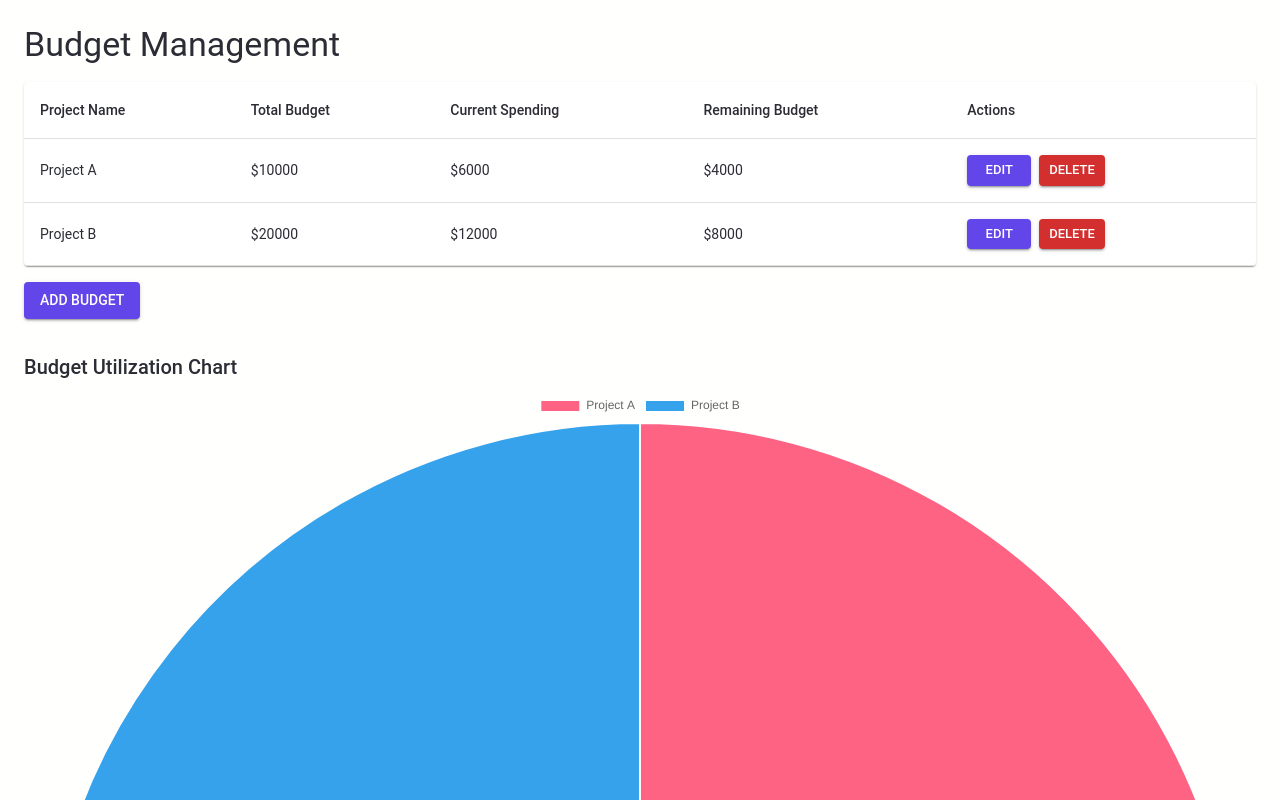
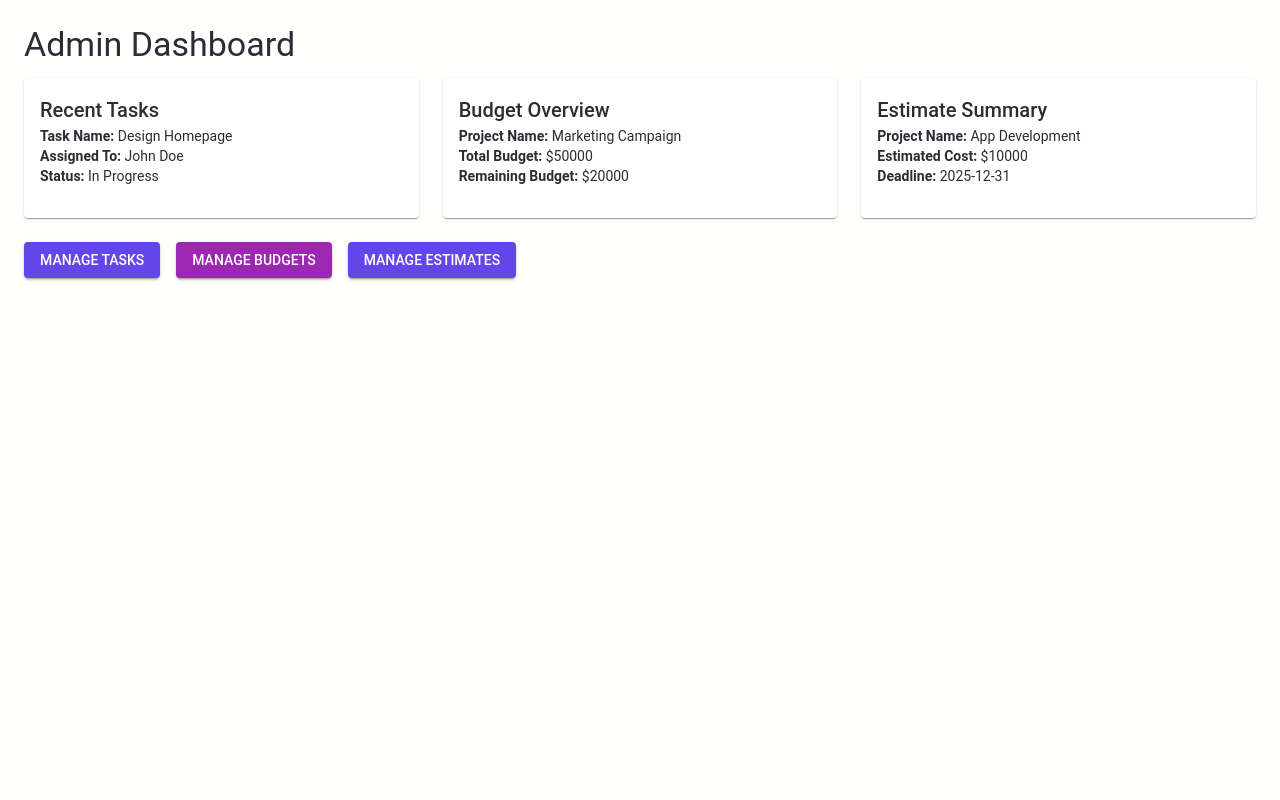
Before and after one commit to abhiram-shaji/flow-companion-frontend, a React (Create React App) app: page /admin/dashboard in a window 1280 px wide. Shown: the top 800 px of the page. Built offline with nearby package versions, Linux system fonts and the light colour scheme.

Commit message:
Update admin dashboard page

```diff
--- a/src/pages/AdminDashboard.tsx
+++ b/src/pages/AdminDashboard.tsx
@@ -1,167 +1,113 @@
 import React from "react";
-import {
-  Box,
-  Typography,
-  Button,
-  Table,
-  TableBody,
-  TableCell,
-  TableContainer,
-  TableHead,
-  TableRow,
-  Paper,
-  Dialog,
-  DialogActions,
-  DialogContent,
-  DialogTitle,
-  TextField,
-} from "@mui/material";
-import { Pie } from "react-chartjs-2";
-import { useManageBudgets } from "../hooks/useManageBudgets";
-import { useChartData } from "../hooks/useChartData";
-import { useBudgetDialog } from "../hooks/useBudgetDialog";
+import { Box, Typography, Card, CardContent, Grid, Button } from "@mui/material";
+import { useAdminDashboardData } from "../hooks/useAdminDashboardData";
+import { useNavigation } from "../hooks/useNavigation";
 
-const AdminBudgetsPage: React.FC = () => {
-  const { budgets, addOrUpdateBudget, deleteBudget } = useManageBudgets();
-  const chartData = useChartData(budgets);
-  const { open, budgetData, setBudgetData, openDialog, closeDialog } =
-    useBudgetDialog();
-
-  const handleSave = () => {
-    addOrUpdateBudget(budgetData);
-    closeDialog();
-  };
+const AdminDashboard: React.FC = () => {
+  const { tasks, budgets, estimates } = useAdminDashboardData();
+  const { navigateTo } = useNavigation();
 
   return (
     <Box sx={{ padding: 3 }}>
       <Typography variant="h4" gutterBottom>
-        Budget Management
+        Admin Dashboard
       </Typography>
+      <Grid container spacing={3}>
+        {/* Recent Tasks Card */}
+        <Grid item xs={12} sm={6} md={4}>
+          <Card>
+            <CardContent>
+              <Typography variant="h6">Recent Tasks</Typography>
+              {tasks.map((task) => (
+                <Box key={task.id} sx={{ marginBottom: 1 }}>
+                  <Typography variant="body2">
+                    <strong>Task Name:</strong> {task.name}
+                  </Typography>
+                  <Typography variant="body2">
+                    <strong>Assigned To:</strong> {task.assignedTo}
+                  </Typography>
+                  <Typography variant="body2">
+                    <strong>Status:</strong> {task.status}
+                  </Typography>
+                </Box>
+              ))}
+            </CardContent>
+          </Card>
+        </Grid>
 
-      {/* Budget Table */}
-      <TableContainer component={Paper} sx={{ marginTop: 2 }}>
-        <Table>
-          <TableHead>
-            <TableRow>
-              <TableCell>Project Name</TableCell>
-              <TableCell>Total Budget</TableCell>
-              <TableCell>Current Spending</TableCell>
-              <TableCell>Remaining Budget</TableCell>
-              <TableCell>Actions</TableCell>
-            </TableRow>
-          </TableHead>
-          <TableBody>
+        {/* Budget Overview Card */}
+        <Grid item xs={12} sm={6} md={4}>
+          <Card>
+            <CardContent>
+              <Typography variant="h6">Budget Overview</Typography>
               {budgets.map((budget) => (
-              <TableRow key={budget.id}>
-                <TableCell>{budget.projectName}</TableCell>
-                <TableCell>${budget.totalBudget}</TableCell>
-                <TableCell>${budget.currentSpending}</TableCell>
-                <TableCell>${budget.remainingBudget}</TableCell>
-                <TableCell>
+                <Box key={budget.id} sx={{ marginBottom: 1 }}>
+                  <Typography variant="body2">
+                    <strong>Project Name:</strong> {budget.projectName}
+                  </Typography>
+                  <Typography variant="body2">
+                    <strong>Total Budget:</strong> ${budget.totalBudget}
+                  </Typography>
+                  <Typography variant="body2">
+                    <strong>Remaining Budget:</strong> ${budget.remainingBudget}
+                  </Typography>
+                </Box>
+              ))}
+            </CardContent>
+          </Card>
+        </Grid>
+
+        {/* Estimate Summary Card */}
+        <Grid item xs={12} sm={6} md={4}>
+          <Card>
+            <CardContent>
+              <Typography variant="h6">Estimate Summary</Typography>
+              {estimates.map((estimate) => (
+                <Box key={estimate.id} sx={{ marginBottom: 1 }}>
+                  <Typography variant="body2">
+                    <strong>Project Name:</strong> {estimate.projectName}
+                  </Typography>
+                  <Typography variant="body2">
+                    <strong>Estimated Cost:</strong> ${estimate.estimatedCost}
+                  </Typography>
+                  <Typography variant="body2">
+                    <strong>Deadline:</strong> {estimate.deadline}
+                  </Typography>
+                </Box>
+              ))}
+            </CardContent>
+          </Card>
+        </Grid>
+      </Grid>
+
+      {/* Navigation Links */}
+      <Box sx={{ marginTop: 3 }}>
         <Button
-                    onClick={() =>
-                      openDialog({
-                        ...budget,
-                        totalBudget: budget.totalBudget.toString(),
-                        currentSpending: budget.currentSpending.toString(),
-                        notes: ""
-                      })
-                    }
           variant="contained"
-                    size="small"
-                    sx={{ marginRight: 1 }}
+          color="primary"
+          sx={{ marginRight: 2 }}
+          onClick={() => navigateTo("/manage-tasks")}
         >
-                    Edit
+          Manage Tasks
         </Button>
         <Button
-                    onClick={() => deleteBudget(budget.id)}
           variant="contained"
-                    color="error"
-                    size="small"
+          color="secondary"
+          sx={{ marginRight: 2 }}
+          onClick={() => navigateTo("/manage-budgets")}
         >
-                    Delete
+          Manage Budgets
         </Button>
-                </TableCell>
-              </TableRow>
-            ))}
-          </TableBody>
-        </Table>
-      </TableContainer>
-
-      {/* Add Budget Button */}
         <Button
-        onClick={() => openDialog()}
           variant="contained"
           color="primary"
-        sx={{ marginTop: 2 }}
+          onClick={() => navigateTo("/manage-estimates")}
         >
-        Add Budget
+          Manage Estimates
         </Button>
-
-      {/* Pie Chart */}
-      <Box sx={{ marginTop: 4 }}>
-        <Typography variant="h6" gutterBottom>
-          Budget Utilization Chart
-        </Typography>
-        <Pie data={chartData} />
       </Box>
-
-      {/* Add/Edit Budget Dialog */}
-      <Dialog open={open} onClose={closeDialog} fullWidth>
-        <DialogTitle>
-          {budgetData.id === 0 ? "Add Budget" : "Edit Budget"}
-        </DialogTitle>
-        <DialogContent>
-          <TextField
-            label="Project Name"
-            fullWidth
-            value={budgetData.projectName}
-            onChange={(e) =>
-              setBudgetData({ ...budgetData, projectName: e.target.value })
-            }
-            sx={{ marginBottom: 2 }}
-          />
-          <TextField
-            label="Total Budget"
-            type="number"
-            fullWidth
-            value={budgetData.totalBudget}
-            onChange={(e) =>
-              setBudgetData({ ...budgetData, totalBudget: e.target.value })
-            }
-            sx={{ marginBottom: 2 }}
-          />
-          <TextField
-            label="Current Spending"
-            type="number"
-            fullWidth
-            value={budgetData.currentSpending}
-            onChange={(e) =>
-              setBudgetData({
-                ...budgetData,
-                currentSpending: e.target.value,
-              })
-            }
-            sx={{ marginBottom: 2 }}
-          />
-          <TextField
-            label="Notes"
-            fullWidth
-            value={budgetData.notes}
-            onChange={(e) =>
-              setBudgetData({ ...budgetData, notes: e.target.value })
-            }
-          />
-        </DialogContent>
-        <DialogActions>
-          <Button onClick={closeDialog}>Cancel</Button>
-          <Button onClick={handleSave} variant="contained" color="primary">
-            Save
-          </Button>
-        </DialogActions>
-      </Dialog>
     </Box>
   );
 };
 
-export default AdminBudgetsPage;
+export default AdminDashboard;
```
Lines whose indentation alone changed are shown as unchanged.
